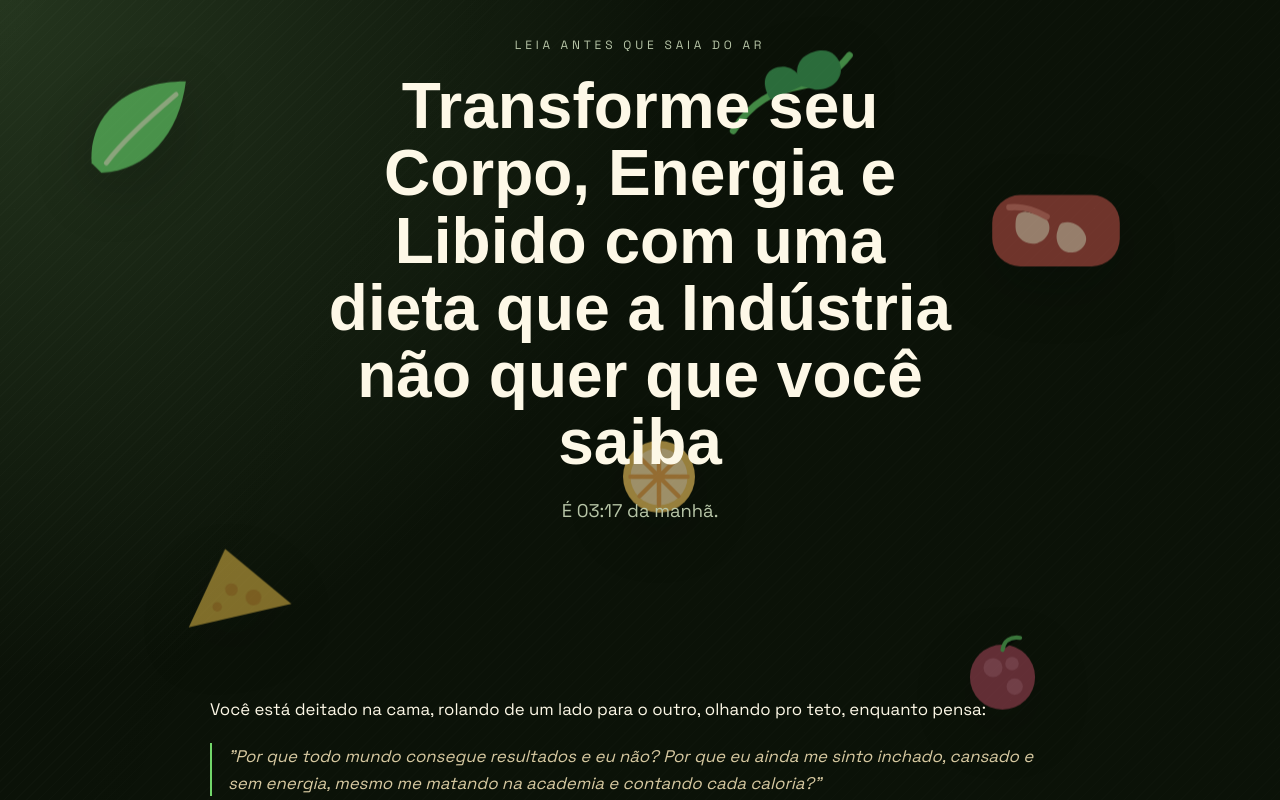
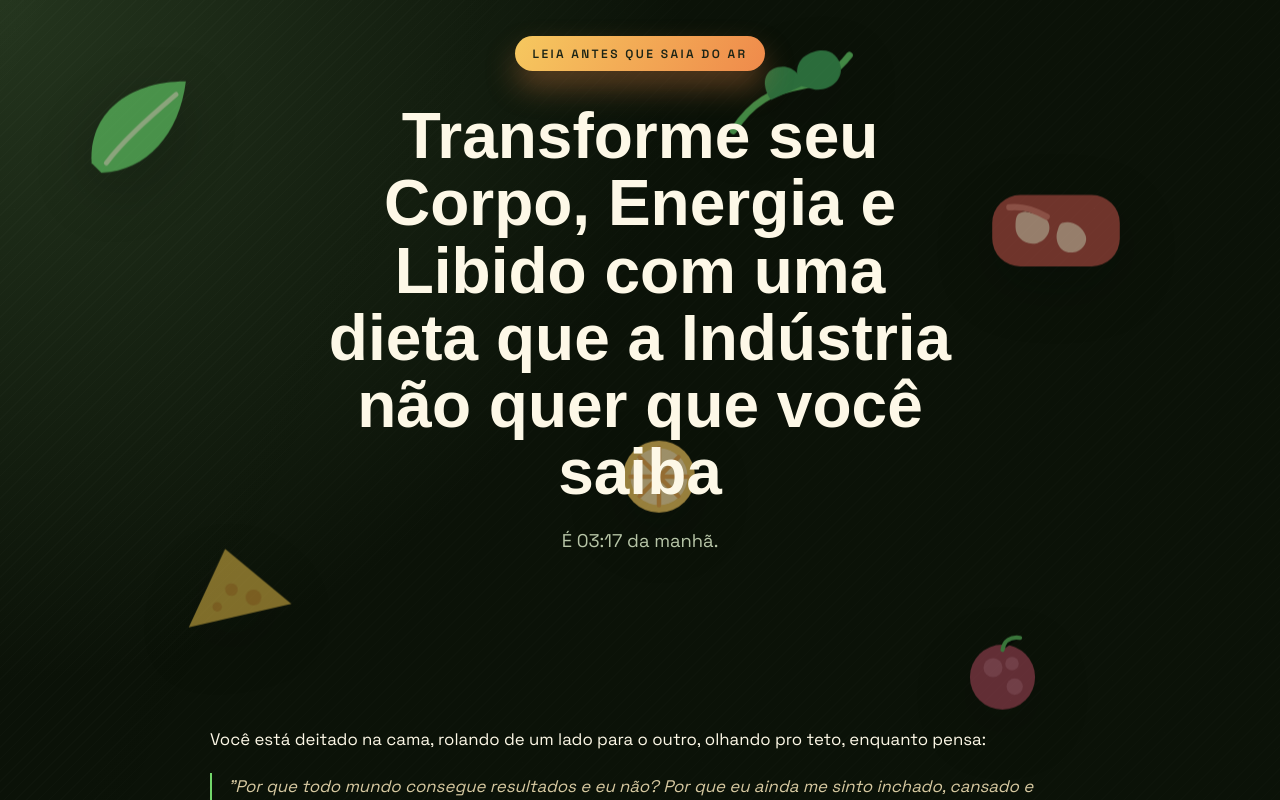
Before and after one commit to MarcosLeal77/dieta-da-selva-landingpage, a React (Vite) app: page / in a window 1280 px wide. Shown: the top 800 px of the page. Built offline with nearby package versions, Linux system fonts and the light colour scheme; a web font is replaced by a local one.

Commit message:
Highlight hero alert header

```diff
--- a/src/App.jsx
+++ b/src/App.jsx
@@ -250,9 +250,9 @@ export default function App() {
       <header className="hero" id="topo">
         <div className="hero-grid">
           <div className="hero-copy">
-            <p className="eyebrow" data-animate="true">
-              LEIA ANTES QUE SAIA DO AR
-            </p>
+            <div className="hero-alert" data-animate="true">
+              <span>LEIA ANTES QUE SAIA DO AR</span>
+            </div>
             <h1 data-animate="true">
               Transforme seu Corpo, Energia e Libido com uma dieta que a Indústria
               não quer que você saiba
--- a/src/style.css
+++ b/src/style.css
@@ -218,6 +218,26 @@ section {
   text-align: center;
   max-width: 680px;
   margin: 0 auto;
+}
+
+.hero-alert {
+  display: inline-flex;
+  align-items: center;
+  justify-content: center;
+  padding: 8px 18px;
+  border-radius: 999px;
+  background: linear-gradient(120deg, #f6c85f, #ef8a4b);
+  color: #1b2416;
+  font-weight: 700;
+  letter-spacing: 0.2em;
+  text-transform: uppercase;
+  font-size: 0.75rem;
+  box-shadow: 0 16px 30px rgba(239, 138, 75, 0.35);
+  margin: 0 auto 14px;
+}
+
+.hero-alert span {
+  transform: translateY(1px);
 }
 
 .eyebrow {
```
